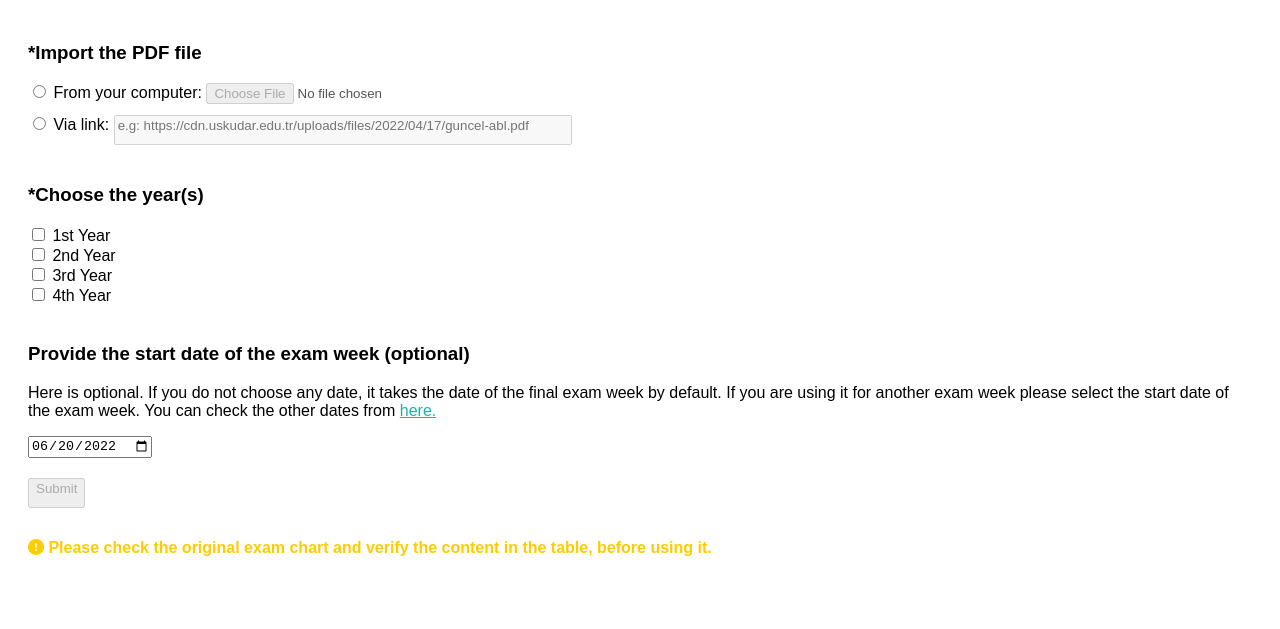
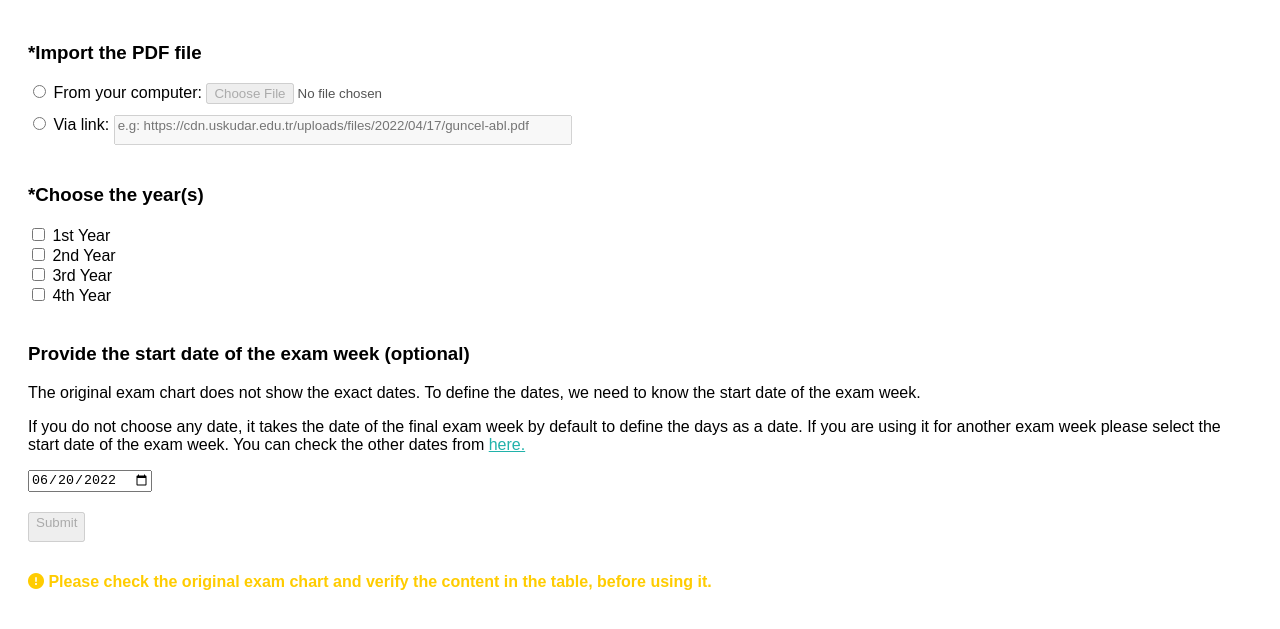
Before and after one commit to tscburak/TimeTableParser, a website: page index.html in a window 1280 px wide. Shown: the part 119-748 px from the top of the page. Drawn offline with Linux system fonts and the light colour scheme.

Commit message:
text changes

```diff
--- a/index.html
+++ b/index.html
@@ -48,7 +48,8 @@
 
       <div class = "writedate">
         <h3>Provide the start date of the exam week (optional)</h3>
-        <p>Here is optional. If you do not choose any date, it takes the date of the final exam week by default. If you are using it for another exam week please select the start date of the exam week. You can check the other dates from  <a href="https://uskudar.edu.tr/en/academic-calendar" >here.</a ></p>
+        <p>The original exam chart does not show the exact dates. To define the dates, we need to know the start date of the exam week.</p>
+        <p>If you do not choose any date, it takes the date of the final exam week by default to define the days as a date. If you are using it for another exam week please select the start date of the exam week. You can check the other dates from  <a href="https://uskudar.edu.tr/en/academic-calendar" >here.</a ></p>
         <input type="date" id = "date" value="2022-06-20">
       </div>
 
```
